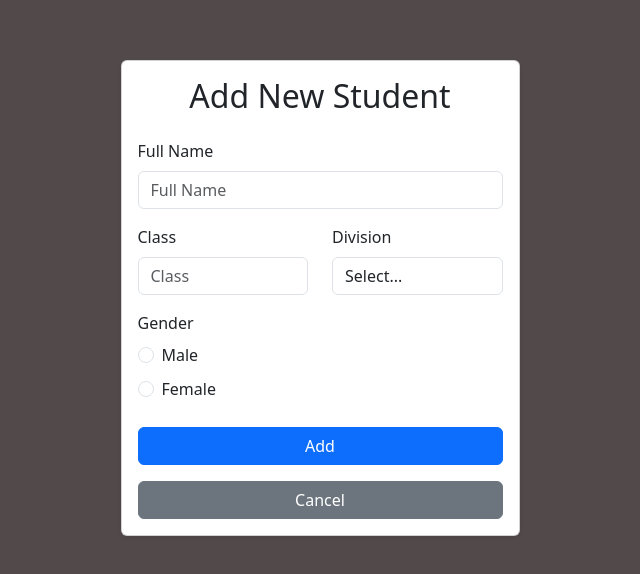
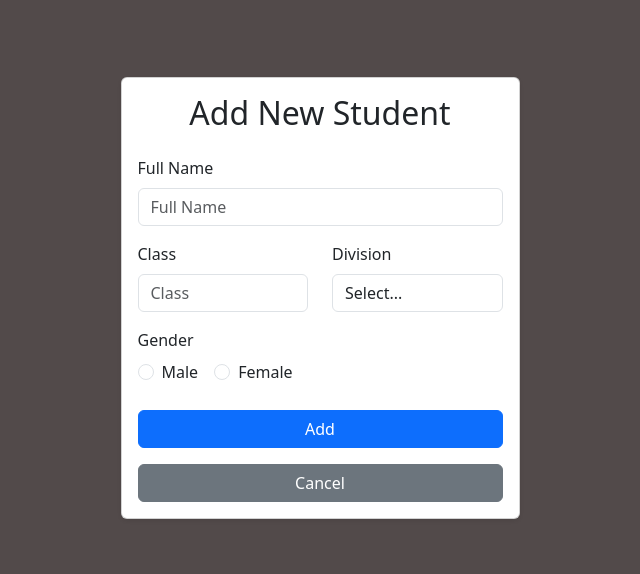
Before and after one commit to KaushalGanatra/Student-Management-System, a React (Vite) app in the folder web/: page /form in a window 1280 px wide. Shown: the part 110-684 px from the top of the page, without its empty margins (320-960 px from the left). Built offline with nearby package versions, Linux system fonts and the light colour scheme.

Commit message:
fix: refectoring in frontend form code

```diff
--- a/web/src/components/Form.tsx
+++ b/web/src/components/Form.tsx
@@ -59,8 +59,6 @@ const StudentForm = () => {
     <Container className="mt-3">
       <Card className="p-3 shadow-sm">
         <h2 className="text-center mb-4">{id ? 'Edit Student' : 'Add New Student'}</h2>
-
-        {loading && !success && <Spinner animation="border" />}
 
         {error && <Alert variant="danger">{error}</Alert>}
         {success && <Alert variant="success">{success}</Alert>}
@@ -127,7 +125,8 @@ const StudentForm = () => {
                 <Col xs={12}>
                   <BootstrapForm.Group controlId="gender">
                     <BootstrapForm.Label className="text-left">Gender</BootstrapForm.Label>
-                    <div className="form-check">
+                    <div className="d-flex">
+                      <div className="form-check me-3">
                         <Field
                           type="radio"
                           name="gender"
@@ -150,6 +149,7 @@ const StudentForm = () => {
                         <BootstrapForm.Label className="form-check-label" htmlFor="genderFemale">
                           Female
                         </BootstrapForm.Label>
+                      </div>
                     </div>
                     <ErrorMessage name="gender" component="div" className="invalid-feedback" />
                   </BootstrapForm.Group>
```
Lines whose indentation alone changed are shown as unchanged.
